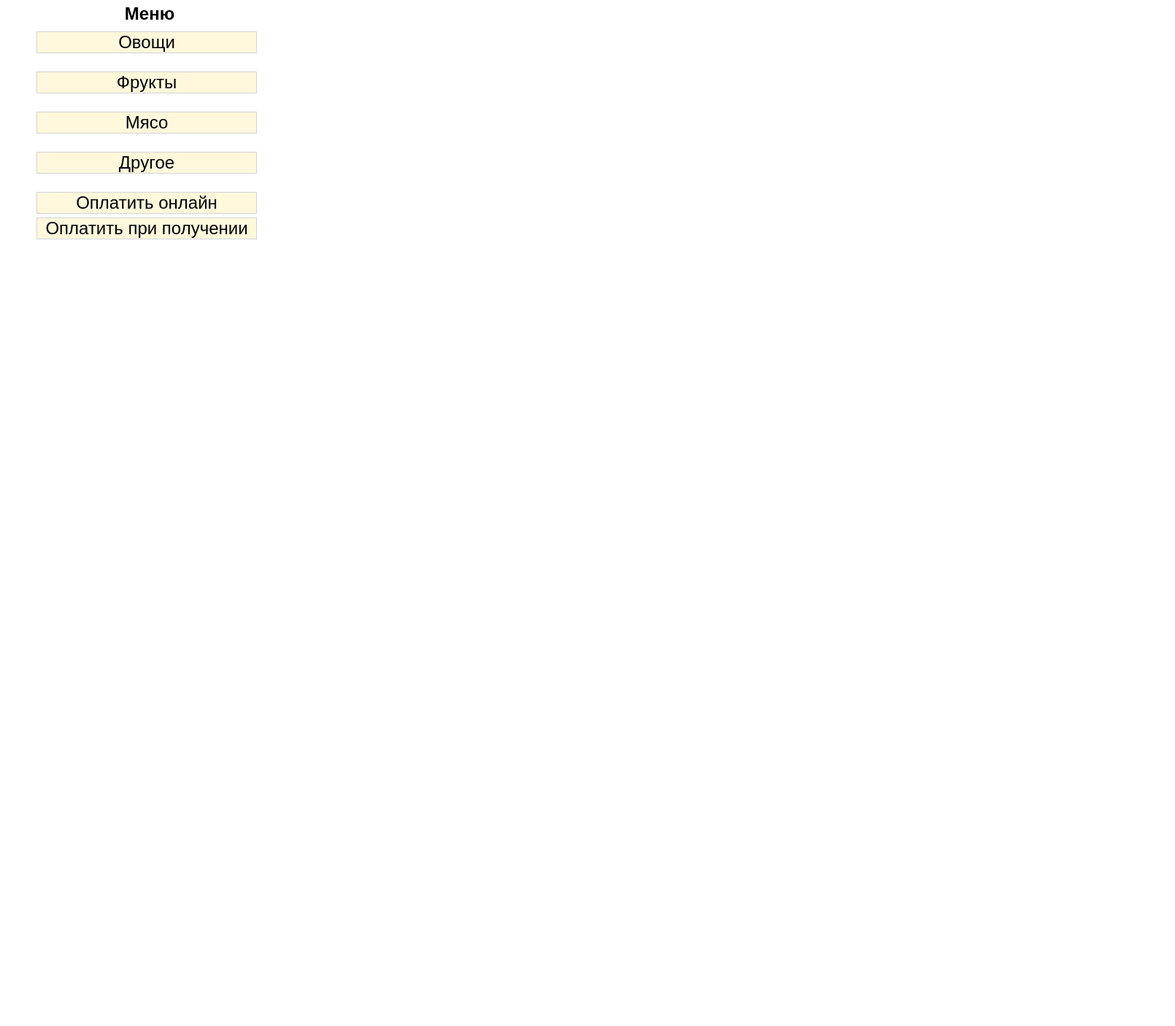
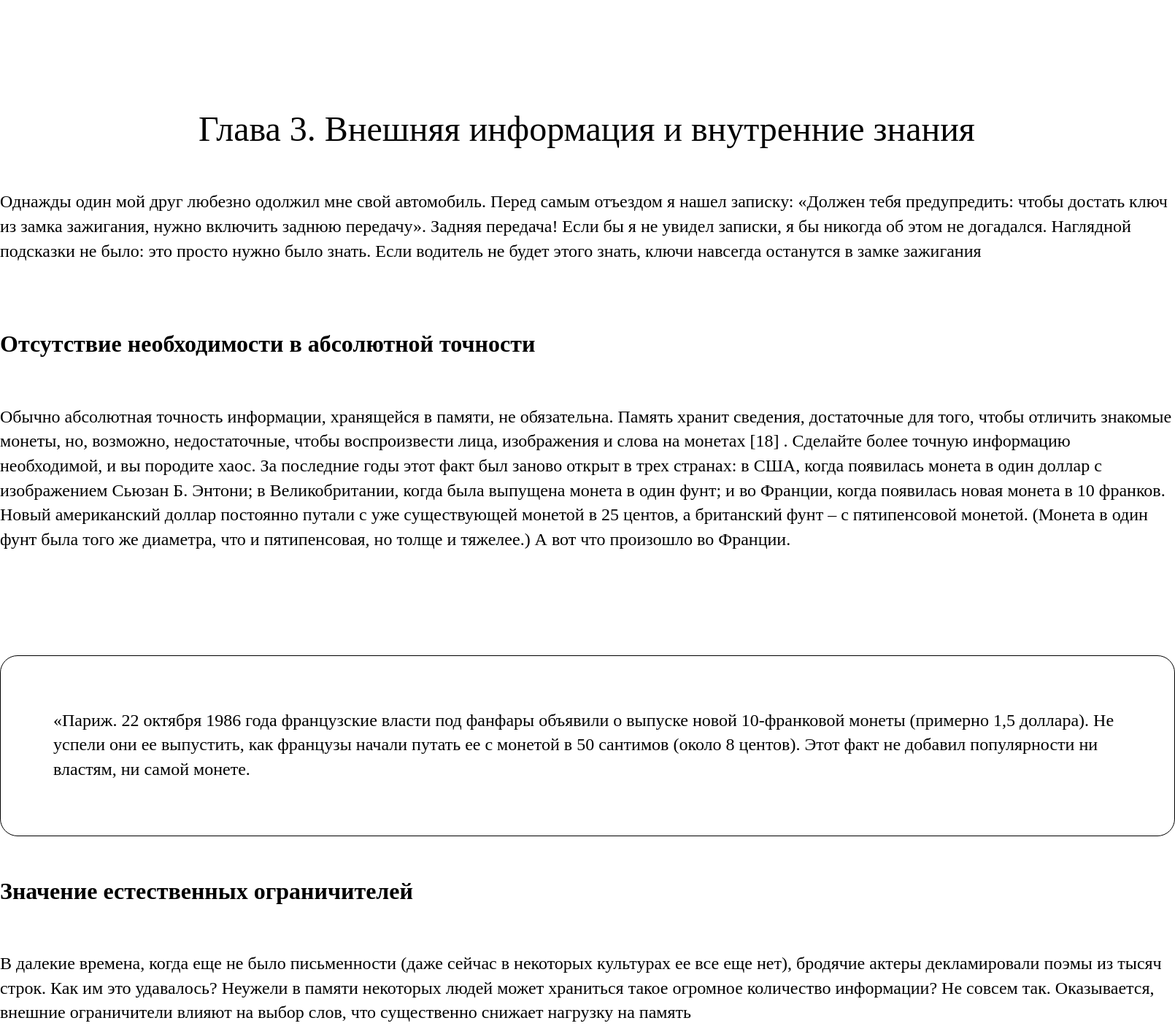
Before and after one commit to esojaRz/sabaka, a plain HTML site: page index.html in a window 1280 px wide. Shown: the whole page at 73% size, 1610 px wide, since content can reach past the window. Before the commit the page ends 800 px from the top, so only its background shows below. Drawn offline with Linux system fonts and the light colour scheme.

Commit message:
1234567788

```diff
--- a/index.html
+++ b/index.html
@@ -5,26 +5,37 @@
     <meta charset="UTF-8">
     <meta http-equiv="X-UA-Compatible" content="IE=edge">
     <meta name="viewport" content="width=device-width, initial-scale=1.0">
-    <title>Document</title>
+    <title>Сайт</title>
 
 </head>
 <body>
+   <div class="main">
 
-        <section class="section1">
-            <h1>Меню</h1>
+    <div class="block1">
+        <section>
+            <h1>Глава 3. Внешняя информация и внутренние знания</h1>
+            <p class="text1">Однажды один мой друг любезно одолжил мне свой автомобиль. Перед самым отъездом я нашел записку:
+                «Должен тебя предупредить: чтобы достать ключ из замка зажигания, нужно включить заднюю передачу». Задняя передача! Если бы я не увидел записки, я бы никогда об этом не догадался. Наглядной подсказки не было: это просто нужно было знать. Если водитель не будет этого знать, ключи навсегда останутся в замке зажигания </p>
         </section>
 
-        <section class="section2">
-            <h2> Овощи </h2>
-            <h2> Фрукты </h2>
-            <h2> Мясо </h2>
-            <h2> Другое </h2>
+        <section>
+            <h2>Отсутствие необходимости в абсолютной точности</h2>
+            <p class="text2">Обычно абсолютная точность информации, хранящейся в памяти, не обязательна. Память хранит сведения, достаточные для того, чтобы отличить знакомые монеты, но, возможно, недостаточные, чтобы воспроизвести лица, изображения и слова на монетах [18] .
+                Сделайте более точную информацию необходимой, и вы породите хаос. За последние годы этот факт был заново открыт в трех странах:
+                в США, когда появилась монета в один доллар с изображением Сьюзан Б. Энтони; в Великобритании, когда была выпущена монета в один фунт; и во Франции, когда появилась новая монета в 10 франков. Новый американский доллар постоянно путали с уже существующей монетой в 25 центов, а британский фунт – с пятипенсовой монетой. (Монета в один фунт была того же диаметра, что и пятипенсовая,
+                но толще и тяжелее.) А вот что произошло во Франции.</p>
         </section>
 
-        <section class="section3">
-            <h2> Оплатить онлайн </h2>
-            <h2 class="second"> Оплатить при получении </h2>
+        <section>
+            <p class="text3">
+                «Париж. 22 октября 1986 года французские власти под фанфары объявили о выпуске новой 10-франковой монеты (примерно 1,5 доллара). Не успели они ее выпустить, как французы начали путать ее с монетой в 50 сантимов (около 8 центов). Этот факт не добавил популярности ни властям, ни самой монете.
+            </p>
+        <section>
+            <h2>Значение естественных ограничителей</h2>
+            <p class="text4">В далекие времена, когда еще не было письменности (даже сейчас в некоторых культурах ее все еще нет), бродячие актеры декламировали поэмы из тысяч строк. Как им это удавалось? Неужели в памяти некоторых людей может храниться такое огромное количество информации? Не совсем так. Оказывается, внешние ограничители влияют на выбор слов, что существенно снижает нагрузку на память</p>
         </section>
-
+    </div>
+   </div>
+</div>
 </body>
 </html>
--- a/style.css
+++ b/style.css
@@ -1,49 +1,58 @@
-*{margin: 0px;
- padding: 0px;}
-body{
-    height: max-content;
-    font-family: sans-serif;
+  *{
+    margin: 0px;
+    padding: 0px;
+  }
+  p{
+    line-height: 140%;
+    font-size: 24px;
 
-}
+  }
+  h2{
+    margin-top: 64px;
+    font-size: 32px;
+  }
 
-.section1{
-    margin: 5px;
-}
-h1{
-    margin-left: 50px;
-    width: 300px;
+  body{
+        font-family: serif;
+        line-height: 140%;
+        margin-top:166px;
+
+  }
+
+  .main{
+        width: 1608px;
+        height: 2429;
+        margin: 0 auto;
+
+ }
+
+ h1{
+    font-size: 48px;
+    font-weight: 400;
     text-align: center;
-    margin-bottom: 10px;
-}
-h1::before{
-    background-color: white;
-}
-h2{
-    margin-bottom: 25px;
-    margin-left: 15px;
-    background-color: cornsilk;
+ }
 
-    font-weight: 500;
-    margin-left: 50px;
+ .text1{
+    margin-top: 72px;
+    height: 136px;
 
-    border: 1px solid lightgray;
+ }
+ .text2{
+    margin-top: 72px;
+    height:272px;
+ }
+ .text3{
+    margin-top: 71px;
+    height: 102px;
 
-    width: 300px;
-    text-align: center;
+    border: 1px solid black;
+    border-radius: 24px;
 
-}
-.section2{
+    padding: 72px;
 
-}
-h2:hover {
-    color: red;
-    cursor: pointer;
-}
-
-
-
-.section3>h2{
-
-  margin-bottom: 5px;
-
-}
+    width: 1464px;
+ }
+ .text4{
+    margin-top: 72px;
+    height: 102px;
+ }
```
